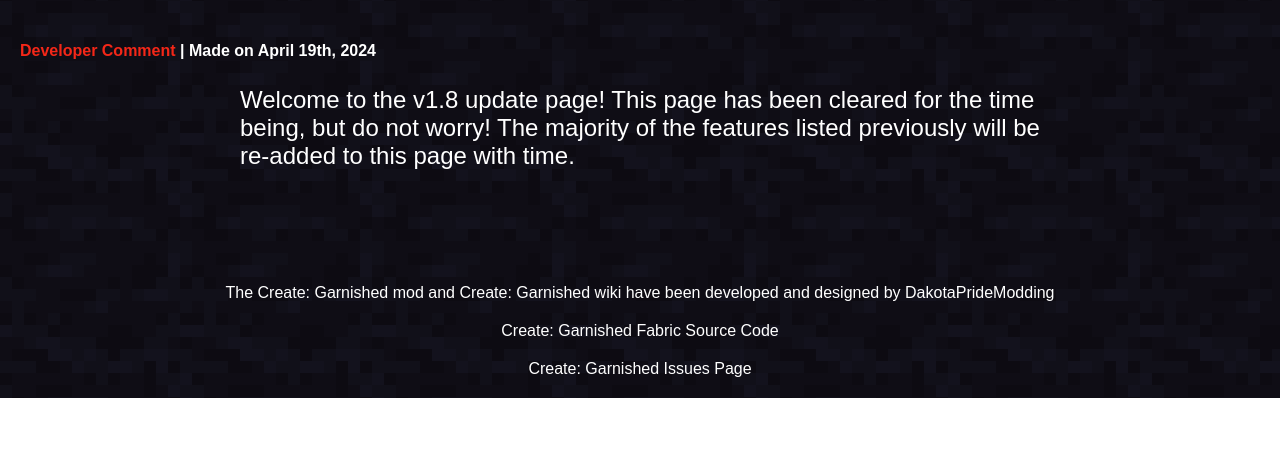
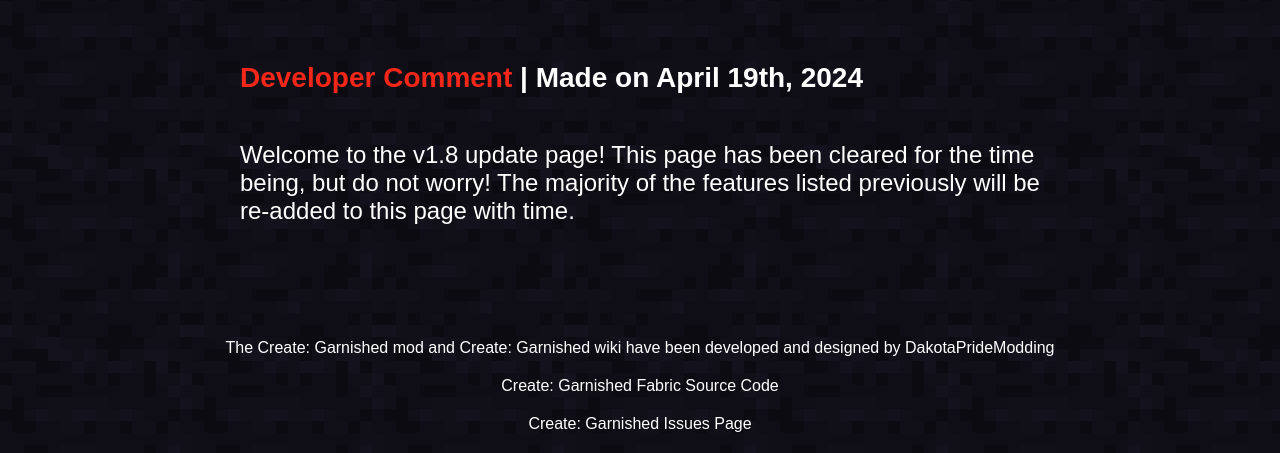
Before and after one commit to Create-Garnished/create-garnished.github.io, a plain HTML site: page blog/version-1.8.html in a window 1280 px wide. Shown: the part 1391-1844 px from the top of the page. Before the commit the page ends 1789 px from the top, so only its background shows below. Drawn offline with Linux system fonts and the light colour scheme.

Commit message:
Update version-1.8.html

```diff
--- a/blog/version-1.8.html
+++ b/blog/version-1.8.html
@@ -328,7 +328,7 @@
 			<center>
 				<img src="/images/blog/anniversary_update.png" width="70%" style="border-radius:5%;">
 				<h5 style="margin:0px;font-size:16px;"><span style="color:#00FFEE;">Update</span> | Unknown Date | Released at an Unknown Date</h5><br>
-				<h5 style="text-align:left;font-size:16px;"><span style="color:#F42718">Developer Comment</span> | Made on April 19th, 2024</h5>
+				<h5 style="text-align:left;font-size:16px;width:800px;font-size:28px;"><span style="color:#F42718">Developer Comment</span> | Made on April 19th, 2024</h5>
 				<p style="text-align:left;width:800px;font-size:24px;">
 					Welcome to the v1.8 update page! This page has been cleared for the time being, but do not worry! The majority of the features listed previously will be re-added to this page with time.
 				</p>
```
